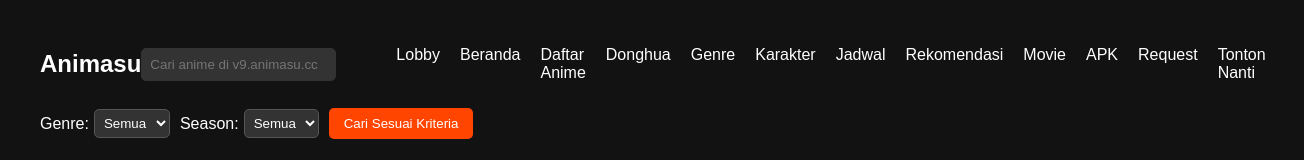
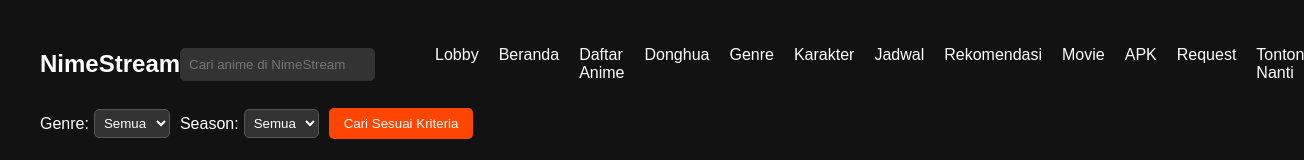
Before and after one commit to Msnewbee/NimeStream-, a plain HTML site: page index.html in a window 1280 px wide. Shown: the top 160 px of the page, 1304 px wide, since content can reach past the window. Drawn offline with Linux system fonts and the light colour scheme.

Commit message:
Update index.html

```diff
--- a/index.html
+++ b/index.html
@@ -10,9 +10,9 @@
 <body>
     <div class="container">
         <header>
-            <div class="logo">Animasu</div>
+            <div class="logo">NimeStream</div>
             <div class="search-bar">
-                <input type="text" id="search-input" placeholder="Cari anime di v9.animasu.cc">
+                <input type="text" id="search-input" placeholder="Cari anime di NimeStream">
             </div>
             <nav>
                 <ul>
```
